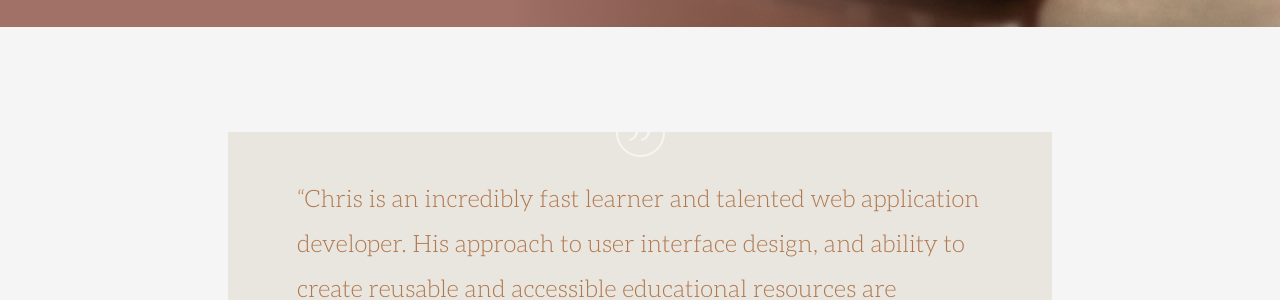
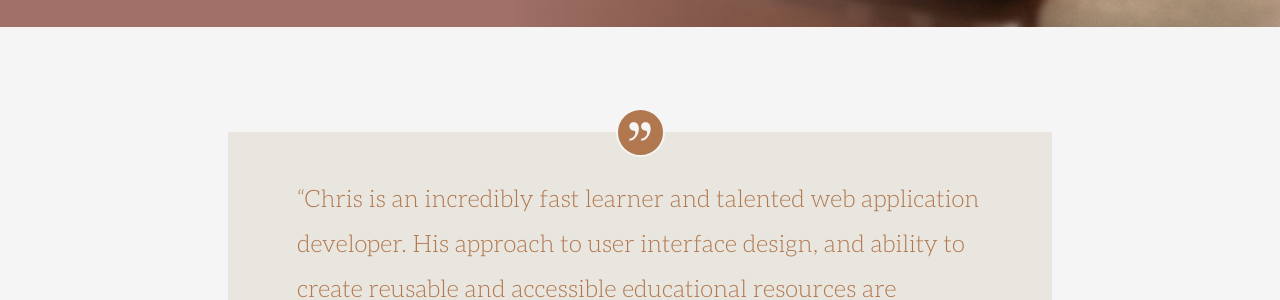
Before and after one commit to cjbarnes/cjbarnes.github.io, a Jekyll site: the page built from index.html, in a window 1280 px wide. Shown: the part 1630-1930 px from the top of the page. Built offline with Jekyll 4.4.1, drawn with Linux system fonts in a browser that asks for light colours.

Commit message:
Fixed quote-figure and link-figure icon colours

```diff
--- a/_src/sass/variables/_colours.scss
+++ b/_src/sass/variables/_colours.scss
@@ -125,8 +125,8 @@
 
 // Icon colours for figures within content.
 $figure-colors: (
-    "link":  map-get($format-colors, "link"),
-    "quote": map-get($format-colors, "quote")
+    "link":  $patina,
+    "quote": $santa-fe
 );
 
 // Contact detail colours.
--- a/css/styles.css
+++ b/css/styles.css
@@ -896,9 +896,11 @@
 }
 .content-section figure.link:before {
     content: "\e631";
+    background-color: #5e8c88;
 }
 .content-section figure.quote:before {
     content: "\201d";
+    background-color: #b1784f;
 }
 
 /**
```
Also changed, not shown: css/styles.min.css, 1 other file.
